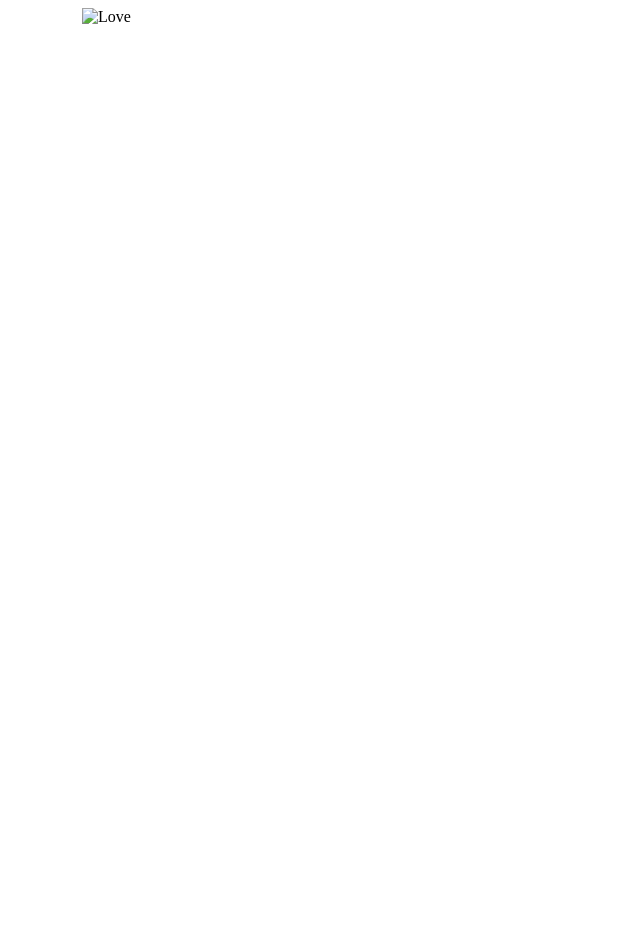
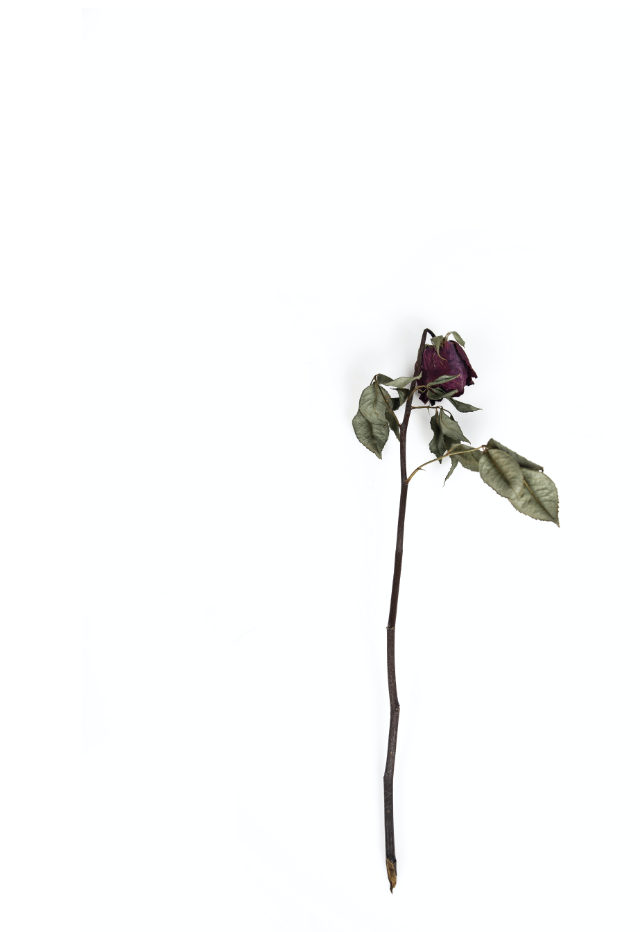
Before and after one commit to Ghost-profile-2000/Fembe, a plain HTML site: page index.html in a window 1280 px wide. Shown: the whole page, without its empty margins (242-882 px from the left). Before the commit the page ends 800 px from the top, so only its background shows below. Drawn offline with Linux system fonts and the light colour scheme; the site is published under a folder, as on GitHub Pages, so addresses that start at the root find nothing.

Commit message:
Update index.html

```diff
--- a/index.html
+++ b/index.html
@@ -16,7 +16,7 @@
 
   <body>
 
-		<img src="/fembe.jpg" alt="Love" class="center">
+		<img src="./fembe.jpg" alt="Love" class="center">
 
  </body>
 </html>
```
